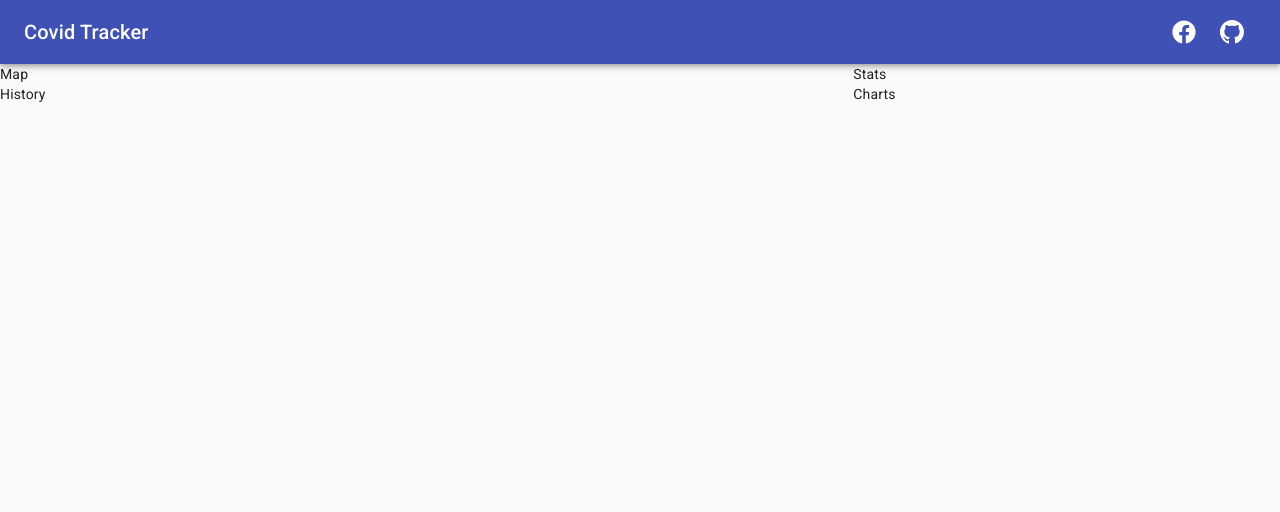
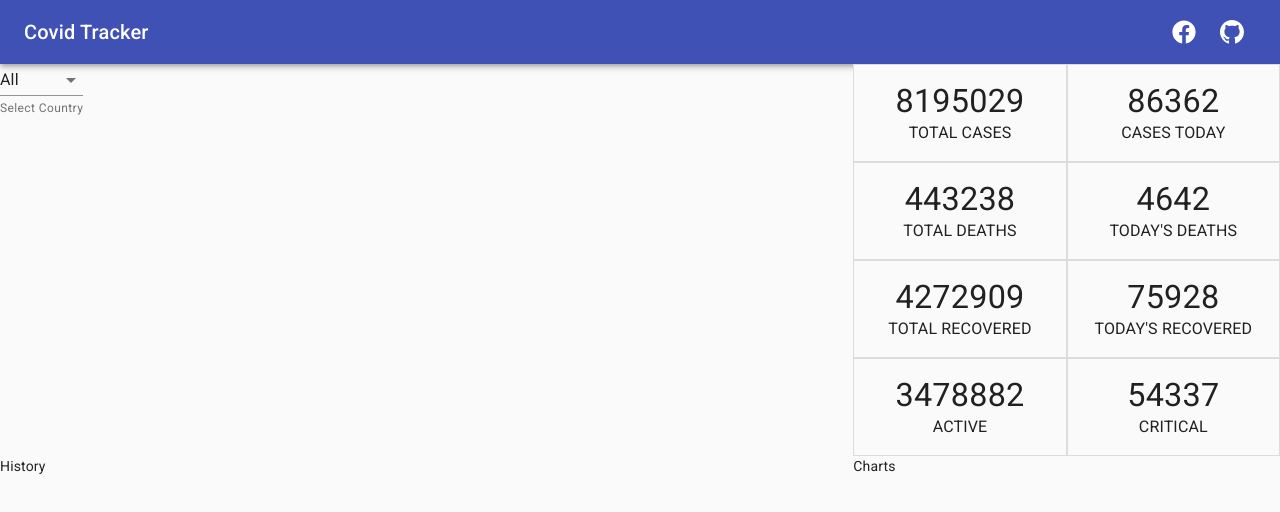
Before and after one commit to maanizfar/covid-tracker, a React (Create React App) app: page / in a window 1280 px wide. Shown: the top 512 px of the page. Built offline with nearby package versions, Linux system fonts and the light colour scheme.

Commit message:
create Stat box component

```diff
--- a/src/App.js
+++ b/src/App.js
@@ -3,6 +3,8 @@ import { DataContext } from "./state/DataProvider";
 import Grid from "@material-ui/core/Grid";
 
 import Header from "./components/Header";
+import CountrySelector from "./components/CountrySelector";
+import StatBox from "./components/StatBox";
 
 // import {
 //   getCountriesCurrentData,
@@ -48,11 +50,34 @@ function App() {
       </Grid>
       <Grid item container direction="column" alignItems="stretch">
         <Grid item container>
-          <Grid item xs={8}>
-            Map
+          <Grid item xs={12} md={8}>
+            <CountrySelector />
           </Grid>
-          <Grid item xs={4}>
-            Stats
+          <Grid item xs={12} md={4} container>
+            <Grid item xs={6}>
+              <StatBox type="cases" label="Total Cases" />
+            </Grid>
+            <Grid item xs={6}>
+              <StatBox type="todayCases" label="cases today" />
+            </Grid>
+            <Grid item xs={6}>
+              <StatBox type="deaths" label="Total Deaths" />
+            </Grid>
+            <Grid item xs={6}>
+              <StatBox type="todayDeaths" label="Today's deaths" />
+            </Grid>
+            <Grid item xs={6}>
+              <StatBox type="recovered" label="Total Recovered" />
+            </Grid>
+            <Grid item xs={6}>
+              <StatBox type="todayRecovered" label="Today's Recovered" />
+            </Grid>
+            <Grid item xs={6}>
+              <StatBox type="active" label="Active" />
+            </Grid>
+            <Grid item xs={6} sm={6}>
+              <StatBox type="critical" label="critical" />
+            </Grid>
           </Grid>
         </Grid>
         <Grid item container>
--- /dev/null
+++ b/src/components/StatBox.jsx
@@ -0,0 +1,55 @@
+import React, { useContext } from "react";
+import Box from "@material-ui/core/Box";
+import Typography from "@material-ui/core/Typography";
+import { makeStyles } from "@material-ui/core/styles";
+
+import { DataContext } from "../state/DataProvider";
+
+const useStyes = makeStyles((theme) => ({
+  box: {
+    padding: theme.spacing(2),
+    backgroundColor: theme.palette.background.default,
+    border: `1px solid ${theme.palette.divider}`,
+  },
+  label: {
+    textTransform: "uppercase",
+  },
+}));
+
+const StatBox = ({ type, label }) => {
+  const classes = useStyes();
+  const {
+    selectedCountry,
+    countriesCurrentData,
+    worldCurrentData,
+  } = useContext(DataContext);
+
+  let statValue;
+  if (selectedCountry === "All") statValue = worldCurrentData[type];
+  else {
+    const country = countriesCurrentData.filter(
+      (c) => c.country === selectedCountry
+    );
+    country.length === 0
+      ? console.error("Country not found in countriesCurrentData")
+      : (statValue = country[0][type]);
+  }
+
+  return (
+    <Box className={classes.box}>
+      <Typography align="center" color="textPrimary" variant="h4" noWrap>
+        {statValue}
+      </Typography>
+      <Typography
+        align="center"
+        color="textPrimary"
+        className={classes.label}
+        noWrap
+      >
+        {label}
+      </Typography>
+    </Box>
+  );
+};
+
+export default StatBox;
--- a/src/index.js
+++ b/src/index.js
@@ -4,10 +4,15 @@ import App from "./App";
 import DataProvider from "./state/DataProvider";
 import CssBaseline from "@material-ui/core/CssBaseline";
 
+import { ThemeProvider } from "@material-ui/core/styles";
+import theme from "./styles/theme";
+
 ReactDOM.render(
   <DataProvider>
-    <CssBaseline />
-    <App />
+    <ThemeProvider theme={theme}>
+      <CssBaseline />
+      <App />
+    </ThemeProvider>
   </DataProvider>,
   document.getElementById("root")
 );
--- a/src/state/DataProvider.js
+++ b/src/state/DataProvider.js
@@ -12,7 +12,7 @@ const initialState = {
   worldHistoricalData: {},
   countriesCurrentData: [],
   countriesHistoricalData: [],
-  selectedCountry: "all",
+  selectedCountry: "All",
 };
 
 export const DataContext = createContext(initialState);
--- /dev/null
+++ b/src/styles/theme.js
@@ -0,0 +1,6 @@
+import { createMuiTheme, responsiveFontSizes } from "@material-ui/core/styles";
+
+let theme = createMuiTheme();
+theme = responsiveFontSizes(theme);
+
+export default theme;
```
